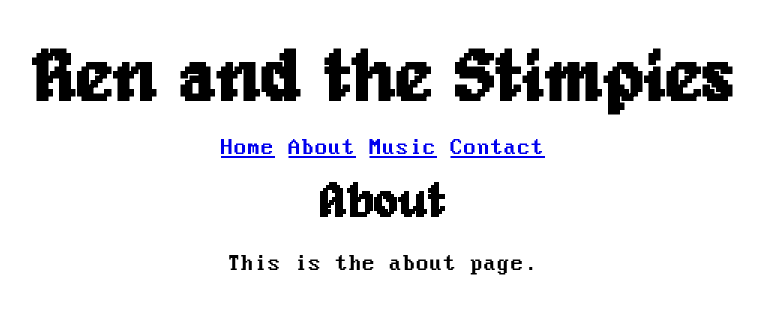
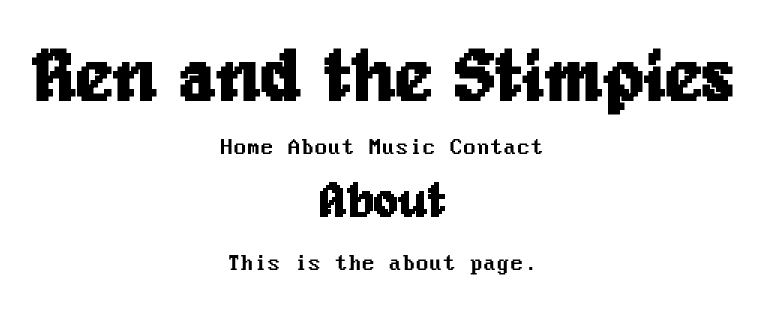
Before and after one commit to Agawaen/ren-and-the-stimpies-website, a SvelteKit app: page /about in a window 1280 px wide. Shown: the top 314 px of the page, without its empty margins (257-1021 px from the left). Built offline with nearby package versions, Linux system fonts and the light colour scheme.

Commit message:
nav styling

```diff
--- a/src/routes/+layout.svelte
+++ b/src/routes/+layout.svelte
@@ -68,4 +68,13 @@
         flex-direction: column;
         align-items: center;
     }
+
+    nav > a {
+        color: inherit;
+        text-decoration: inherit;
+    }
+
+    nav > a:hover {
+        text-decoration: underline;
+    }
 </style>
```
